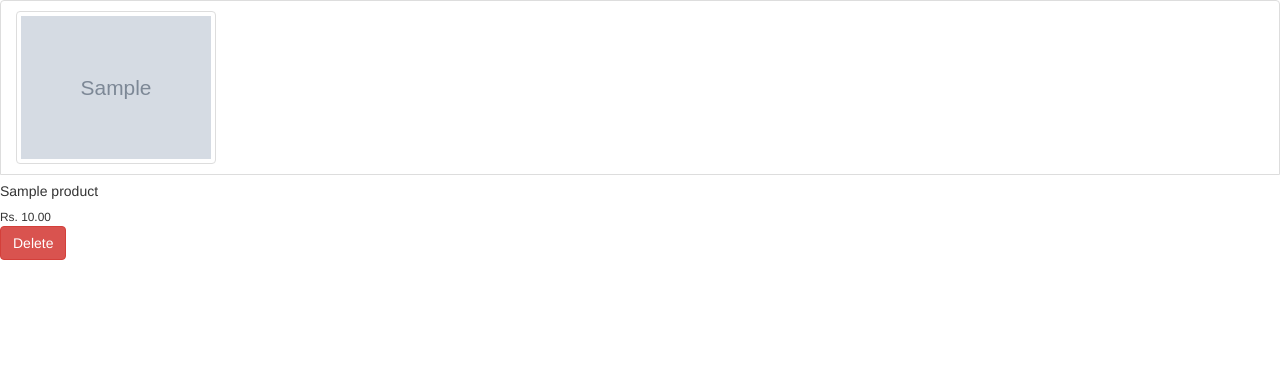
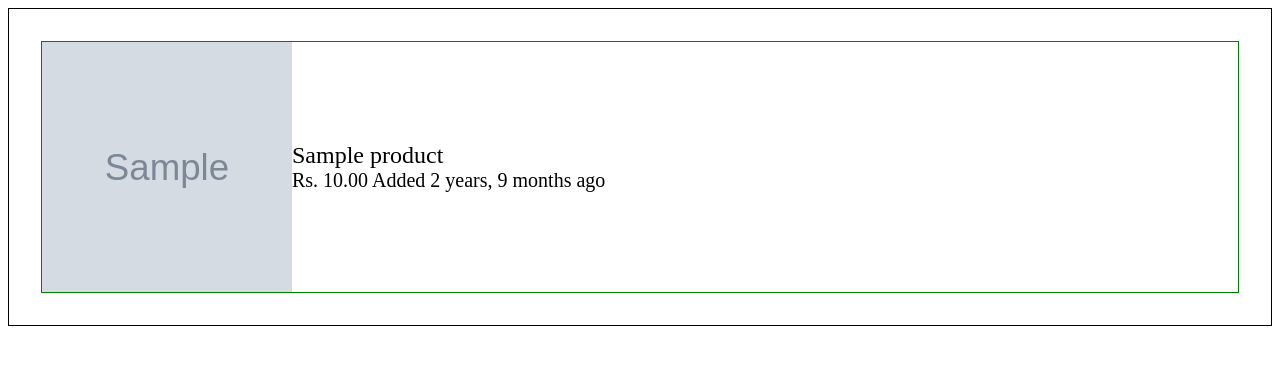
Before and after one commit to prateekb1912/pricetracker, a Django app: page /products in a window 1280 px wide. Shown: the top 365 px of the page. Run offline with Django 4.2, Linux system fonts and the light colour scheme; tables that the repository leaves empty hold one stand-in row (values such as "Sample post"); grey boxes marked "Sample" are stand-in pictures; parts of the project's set-up code (start-up, migrations or seed data) failed here and were passed over; some libraries are stand-ins or nearby versions.

Commit message:
Change product list page to implement grid

```diff
--- a/tracker/static/css/products_list.css
+++ b/tracker/static/css/products_list.css
@@ -1,13 +1,21 @@
-.item-list {
+.list-grid {
+    display: grid;
     border: 1px solid black;
-    padding: 1%;
+    padding: 2rem;
+
+    gap: 4rem;
+    grid-template-columns: repeat(auto-fit, minmax(400px, 1fr));
 }
 
-.item {
+.list-item {
+    display: flex;
+    align-items: center;
     border: 1px solid green;
-    margin-bottom: 2%;
-    padding: inherit;
-    list-style: none;
-    width: 50%;
-    text-overflow: ellipsis;
+    font-size: 1.5rem;
 }
+
+.item-img {
+    height: 250px;
+    width: 250px;
+    border: 1px solid black;
+}
--- a/tracker/templates/products_list.html
+++ b/tracker/templates/products_list.html
@@ -10,27 +10,24 @@
     <title>Products List</title>
 
     <link href="{% static 'css/products_list.css' %}" rel="stylesheet" />
-    <link rel="stylesheet" href="https://maxcdn.bootstrapcdn.com/bootstrap/3.4.1/css/bootstrap.min.css">
 
 </head>
 
 <body>
-    {% for product in list %}
-        <div class="list-group list-group-flush d-flex flex-column" >
-            <div class="align-middle">
-                <a href="/product/{{ product.asin }}"
-                    class="list-group-item list-group-item-action flex-column align-items-start">
-                    <img src="{{product.product_image}}" height="200" width="200"
-                        class="img-thumbnail img-fluid mx-auto d-block">
-                </a>
-                <h5 class="mb-1"> {{product.title}} </h5>
-                <small> Rs. {{product.sell_price}} </small>
+
+    <div class="list-grid">
+        {% for product in list %}
+            <div class="list-item">
+                <img src="{{product.product_image}}" height="250px" width="250px">
+                <div class="item-details">
+                    <div class="item-title"> {{product.title|truncatewords:5}} </div>
+                    <small class="item-price"> Rs. {{product.sell_price}} </small>
+                    <small class="item-created-time"> Added {{product.added_at|timesince}} ago </small>
+                </div>
             </div>
-            <a class="btn btn-danger" href="{% url 'delete_product' product.asin %}">
-                Delete
-            </a>
-        </div>
-    {% endfor %}
+        {% endfor %}
+    </div>
+
 </body>
 
 </html>
```
